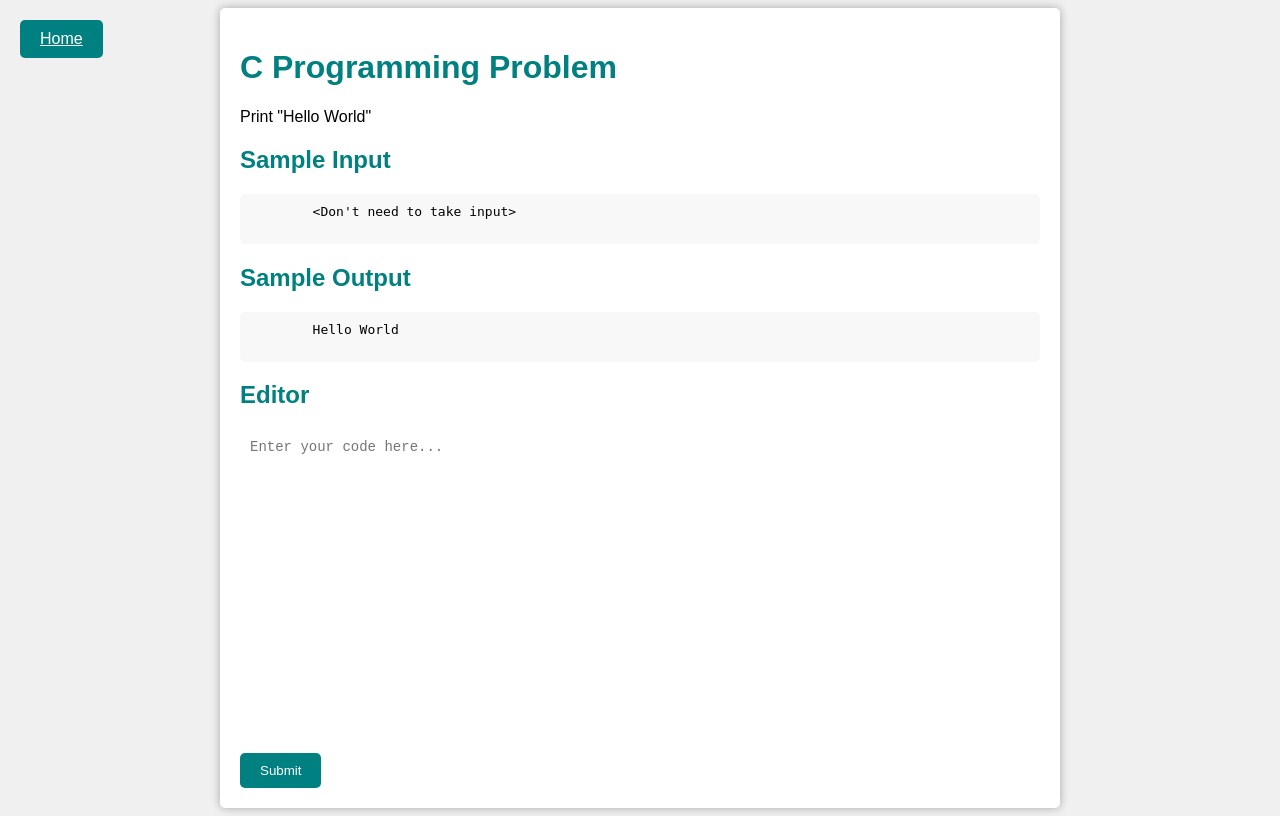
After one commit to farhan19999/Programming-for-kidz, a Django app: page /prog/1 in a window 1280 px wide. The commit adds this page. Run offline with Django 4.2, Linux system fonts and the light colour scheme; data comes from the database, SQL or seed files in the repository; both versions use the stored data as it was after the commit.

Commit message:
user home to programming problem added

```diff
--- a/project/models.py
+++ b/project/models.py
@@ -2,6 +2,7 @@ from django.db import models
 
 
 class ReadingMaterial(models.Model):
+    week = models.ForeignKey('WeeklyModules', on_delete=models.CASCADE, null=True, blank=True)
     contentId = models.IntegerField()
     sectionId = models.IntegerField()
     contentTopic = models.CharField(max_length=255)
@@ -18,10 +19,34 @@ class Course(models.Model):
     def __str__(self):
         return f"{self.course_name}"
 
+class WeeklyModules(models.Model):
+    course=models.ForeignKey('Course',on_delete=models.CASCADE, null=True, blank=True)
+    contents = models.CharField(max_length=100,null=True, blank=True)
+
 class Mcq(models.Model):
-    course = models.ForeignKey('Course', on_delete=models.CASCADE)
+    course = models.ForeignKey('Course', on_delete=models.CASCADE, null=True, blank=True)
+    section= models.ForeignKey('ReadingMaterial', on_delete=models.CASCADE, null=True, blank=True)
     question = models.CharField(max_length = 100)
     right_option = models.CharField(max_length = 20)
     wrong_option1 = models.CharField(max_length = 20)
     wrong_option2 = models.CharField(max_length = 20)
     wrong_option3 = models.CharField(max_length = 20)
+
+class Student(models.Model):
+    name = models.CharField(max_length= 50)
+    school = models.CharField(max_length=50)
+    _class = models.IntegerField()
+
+class ProgrammingProblem(models.Model):
+    rdmat = models.ForeignKey('ReadingMaterial', on_delete=models.DO_NOTHING,null=True, blank=True)
+    problem = models.CharField(max_length=1000, null=True, blank=True)
+    sample_input = models.CharField(max_length=100, null=True, blank=True)
+    sample_output = models.CharField(max_length=100,  null=True, blank=True)
+
+class StudentCourseHistory(models.Model):
+    Student = models.ForeignKey('Student', on_delete=models.DO_NOTHING,null=True, blank=True)
+    course = models.ForeignKey('Course', on_delete=models.DO_NOTHING,null=True, blank=True)
+    week = models.ForeignKey('WeeklyModules', on_delete=models.DO_NOTHING,null=True, blank=True)
+    reading_done = models.BooleanField(default=False)
+    mcq_done = models.BooleanField(default=False)
+    prog_done = models.BooleanField(default=False)
--- a/project/urls.py
+++ b/project/urls.py
@@ -4,6 +4,12 @@ from . import views
 urlpatterns = [
     path('allreadingmaterials/', views.members, name='members'),
     path('allreadingmaterials/details/<int:ID>', views.details, name='details'),
-    path('mcq/<int:c_id>/<int:q_id>',views.mcq, name='mcq')
+    path('mcq/<int:c_id>/<int:q_id>',views.mcq, name='mcq'),
+    path('prog/<int:rmid>',views.progprob, name='progprob'),
+    path('week/<int:c_id>',views.weekmod, name='weekmod'),
+    path('',views.home, name='home'),
+    #path('courselist')
+    #path('courselist/<int:c_id')
+    #path('student/<int:s_id>')
 
 ]
--- a/project/views.py
+++ b/project/views.py
@@ -1,6 +1,6 @@
 from django.http import HttpResponse
 from django.template import loader
-from .models import ReadingMaterial, Course, Mcq
+from .models import ReadingMaterial, Course, Mcq, ProgrammingProblem, WeeklyModules, Student
 from django.db.models import Subquery, OuterRef
 
 
@@ -45,10 +45,40 @@ def mcq(request,c_id,q_id):
     if next>0 :
         nexturl ="/mcq/"+str(c_id)+"/"+str(next)
     else :
-        nexturl = '../../allreadingmaterials/'
+        nexturl = '../../prog/1'
     template = loader.get_template('mcq.html')
     context = {
         'que_obj' : que_obj,
         'next'     : nexturl,
     }
     return HttpResponse(template.render(context, request))
+
+
+def progprob(request,rmid):
+    #currently only shows one problem
+    prog_prob= ProgrammingProblem.objects.get(id=1)
+    context = {
+        'prob' : prog_prob,
+    }
+    template = loader.get_template('progprob.html')
+    return HttpResponse(template.render(context, request))
+
+def weekmod(request, c_id):
+    course = Course.objects.get(id=c_id)
+    weekmods = WeeklyModules.objects.filter(course=course)
+
+    context = {
+        'weekmods' : weekmods,
+    }
+    template = loader.get_template('weeklymodules.html')
+    return HttpResponse(template.render(context, request))
+
+
+def home(request):
+    student = Student.objects.get(id=1)
+    std = {'name' : student.name, 'class' : student._class }
+    context = {
+        'std' : std
+    }
+    template = loader.get_template('home.html')
+    return HttpResponse(template.render(context, request))
--- a/templates/details.html
+++ b/templates/details.html
@@ -10,7 +10,7 @@
 {% if  topic.sectionId  == nextTopic.sectionId  %}
   <p>Head To <a href="../details/{{ topic.id|add:"1" }}">Next Section</a></p>
 {% else %}
-  <h1>Going to Redirect to MCQ Test</h1>
+  <h1><a href="../../mcq/1/1">MCQ</a></p></h1>
 {% endif %}
 
 <p>Back to <a href="..">All Reading Materials</a></p>
--- /dev/null
+++ b/templates/progprob.html
@@ -0,0 +1,118 @@
+<!DOCTYPE html>
+<html>
+  <head>
+    <title>C Programming Problem</title>
+    <script type="text/javascript">
+        function checkCode(){
+            //call for api here to check the code
+            document.getElementById("show_message").style.display = "block";
+            document.getElementById("next").style.display = "block";
+        }
+    </script>
+    <style>
+      body {
+        font-family: Arial, sans-serif;
+        background-color: #f0f0f0;
+      }
+
+      #container {
+        max-width: 800px;
+        margin: 0 auto;
+        background-color: #fff;
+        padding: 20px;
+        box-shadow: 0 0 10px rgba(0, 0, 0, 0.3);
+        border-radius: 5px;
+      }
+
+      h1, h2 {
+        color: #008080;
+      }
+
+      pre {
+        background-color: #f8f8f8;
+        padding: 10px;
+        border-radius: 5px;
+        overflow-x: auto;
+      }
+
+      textarea {
+        font-family: "Courier New", Courier, monospace;
+        font-size: 14px;
+        padding: 10px;
+        border: none;
+        border-radius: 5px;
+        resize: none;
+        height: 300px;
+        width: 100%;
+      }
+
+      input[type="submit"] {
+        background-color: #008080;
+        color: #fff;
+        border: none;
+        border-radius: 5px;
+        padding: 10px 20px;
+        cursor: pointer;
+        transition: background-color 0.2s ease;
+      }
+
+      input[type="submit"]:hover {
+        background-color: #005454;
+      }
+
+      .btn {
+        display: inline-block;
+        background-color: #008080;
+        color: #fff;
+        border: none;
+        border-radius: 5px;
+        padding: 10px 20px;
+        cursor: pointer;
+        transition: background-color 0.2s ease;
+      }
+
+      .btn:hover {
+        background-color: #005454;
+      }
+
+      .next-btn {
+        position: fixed;
+        bottom: 20px;
+        right: 20px;
+      }
+
+      .home-btn {
+        position: fixed;
+        top: 20px;
+        left: 20px;
+      }
+    </style>
+  </head>
+  <body>
+    <div id="container">
+      <h1>C Programming Problem</h1>
+      <p>{{prob.problem}}</p>
+      <h2>Sample Input</h2>
+      <pre>
+        {{prob.sample_input}}
+      </pre>
+      <h2>Sample Output</h2>
+      <pre>
+        {{prob.sample_output}}
+      </pre>
+      <h2>Editor</h2>
+      <form onsubmit="event.preventDefault(); checkCode();">
+        <textarea name="code" placeholder="Enter your code here..."></textarea>
+        <br>
+        <input type="submit" value="Submit" id="codesubmit"  >
+      </form>
+    </div>
+    <div id="show_message" hidden>
+        <p>Successfully submitted</p>
+    </div>
+    <div id="next" hidden>
+        <a href="../week/1" class="btn next-btn">NEXT</a>
+    </div>
+    <a href="#" class="btn home-btn">Home</a>
+  </body>
+</html>
```
Also changed, not shown: project/admin.py (+15 -3 lines), templates/home.html (added, +18 -0 lines), templates/weeklymodules.html (added, +104 -0 lines), db.sqlite3, project/migrations/0004_readingmaterial_course.py (added), project/migrations/0005_mcq_section.py (added), project/migrations/0006_student_remove_readingmaterial_course_and_more.py (added), project/migrations/0007_programmingproblem_problem_and_more.py (added), project/migrations/0008_studentcoursehistory_course_and_more.py (added).
